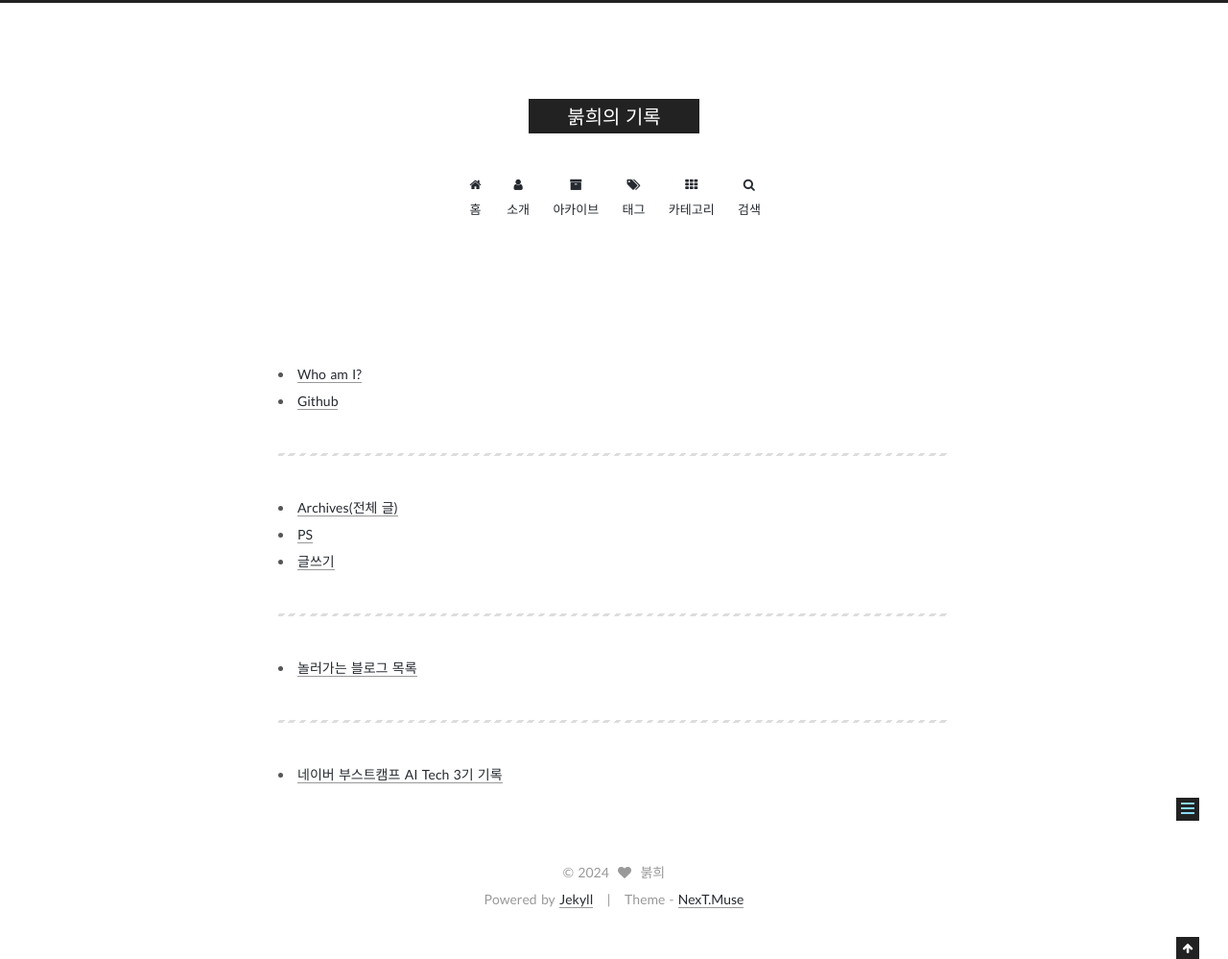
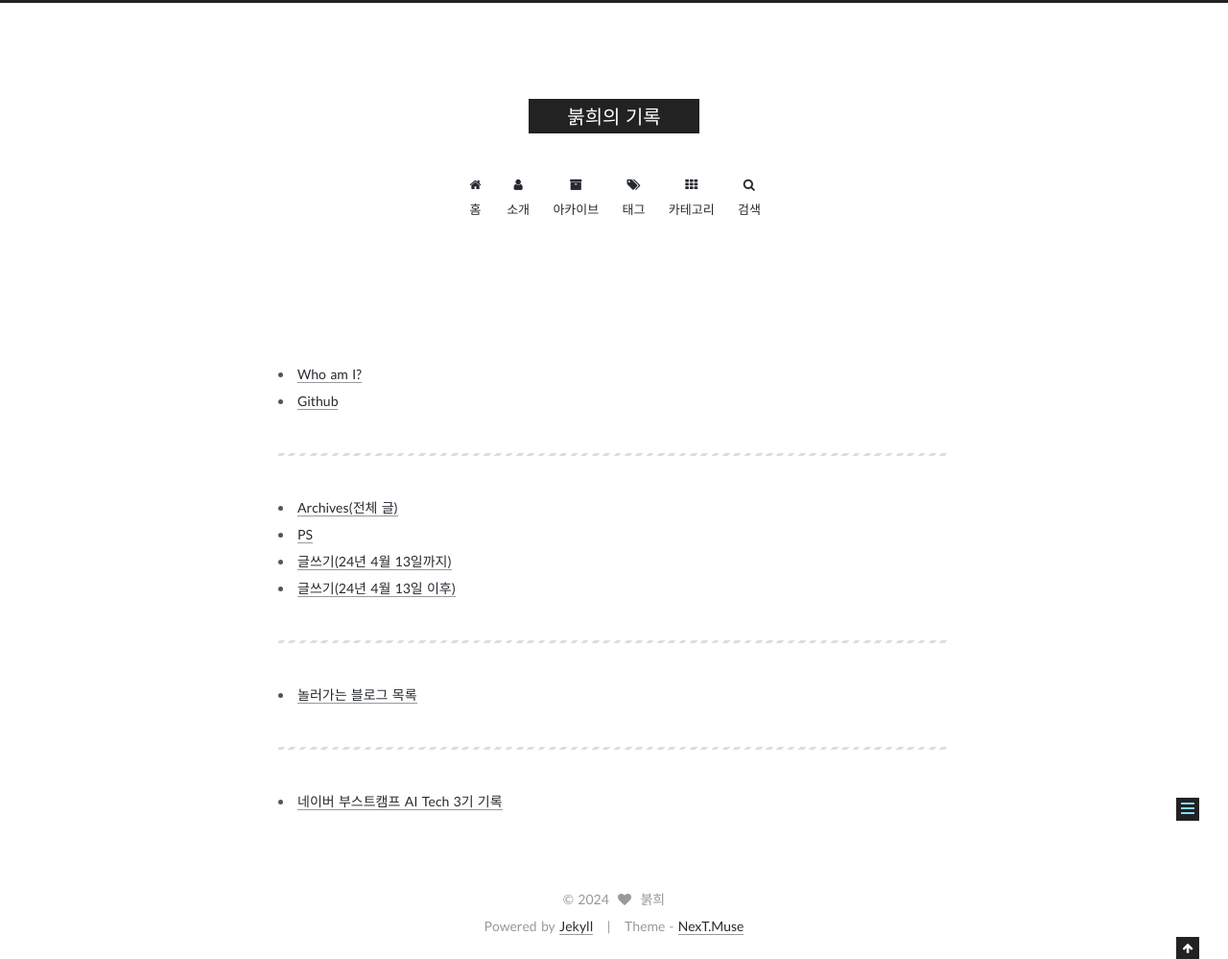
Before and after one commit to NHRWV/nhrwv.github.io, a Jekyll site: the page built from navigator/index.html, in a window 1280 px wide. Shown: the whole page at 96% size. Built offline with Jekyll 4.4.1, drawn with Linux system fonts in a browser that asks for light colours; comment, search, counter and statistics services are not loaded.

Commit message:
Update index.html
글쓰기 카테고리 개편

```diff
--- a/navigator/index.html
+++ b/navigator/index.html
@@ -10,7 +10,8 @@ layout: page
 <hr>
 <li><a href = "/archives">Archives(전체 글)</a></li>
 <li><a href = "/category/#/PS">PS</a></li>
-<li><a href = "/category/#/Reflections & Insights">글쓰기</a></li>
+<li><a href = "/category/#/글쓰기">글쓰기(24년 4월 13일까지)</a></li>
+<li><a href = "/category/#/Reflections & Insights">글쓰기(24년 4월 13일 이후)</a></li>
 
 <hr>
 
```
